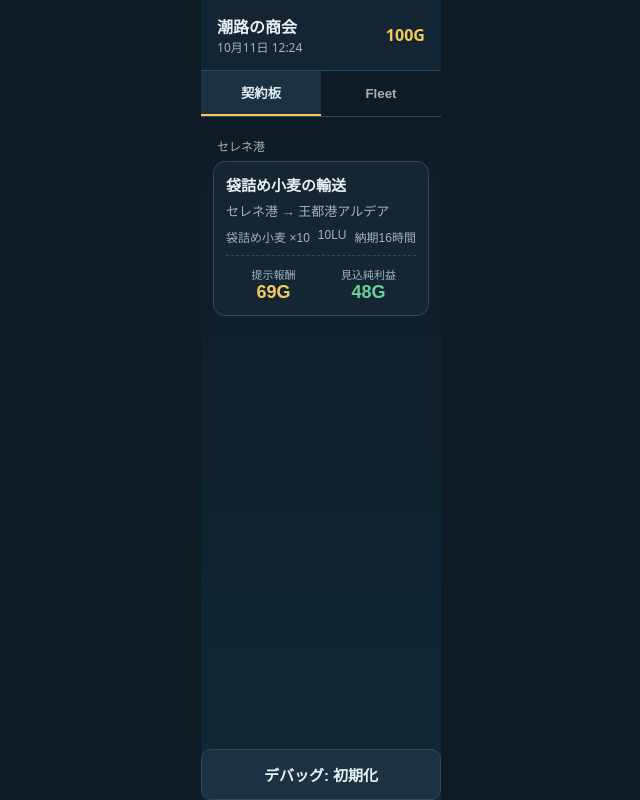
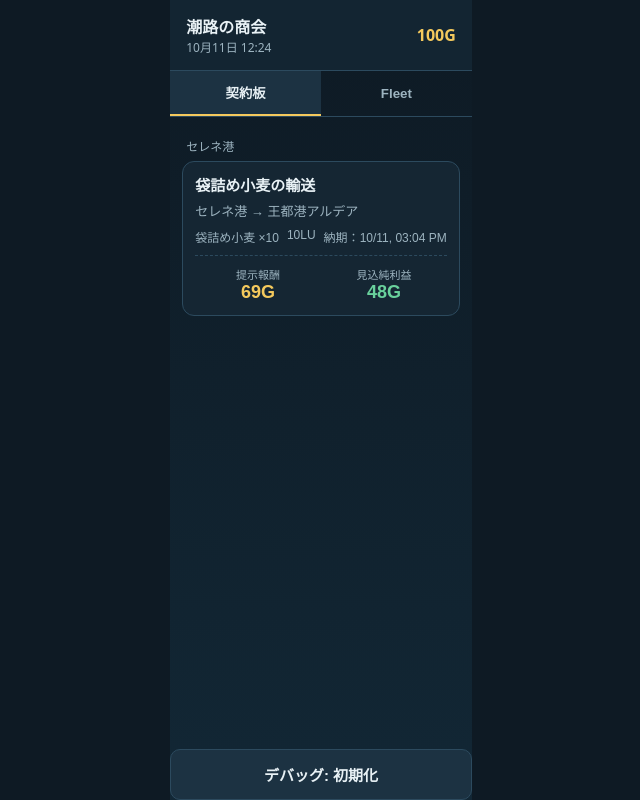
Before and after one commit to Shienori/shioji-no-shokai, a React (Vite) app in the folder shioji-no-shokai-mvp/: page / in a window 1280 px wide. Shown: the whole page, without its empty margins (319-959 px from the left). Built offline with nearby package versions, Linux system fonts and the light colour scheme.

Commit message:
feat: display deadlines with date and time
- Show contract board deadlines as real-world date and time
- Show the contract detail deadline with date and time
- Show the active contract deadline with date and time in FleetPanel
- Keep internal deadline calculations unchanged

```diff
--- a/shioji-no-shokai-mvp/src/components/contract/ContractCard.tsx
+++ b/shioji-no-shokai-mvp/src/components/contract/ContractCard.tsx
@@ -2,6 +2,7 @@ import type { ContractTemplate } from "../../domain/types";
 import { getPortById } from "../../data/ports";
 import { getRouteById } from "../../data/routes";
 import { getCargoById } from "../../data/cargos";
+import { GAME_TIME_MULTIPLIER } from "../../data/gameConstants";
 
 interface ContractCardProps {
   contract: ContractTemplate;
@@ -14,6 +15,14 @@ export function ContractCard({ contract, onSelect }: ContractCardProps) {
   const fromPort = getPortById(route.fromPortId);
   const toPort = getPortById(route.toPortId);
   const netProfit = Math.floor(contract.offeredReward * 0.7);
+  const realDeadlineMs = (contract.deadlineHours * 60 * 60 * 1000) / GAME_TIME_MULTIPLIER;
+  const deadlineTime = new Date(Date.now() + realDeadlineMs);
+  const deadlineLabel = deadlineTime.toLocaleString([], {
+    month: "2-digit",
+    day: "2-digit",
+    hour: "2-digit",
+    minute: "2-digit",
+  });
 
   return (
     <button className="card" onClick={onSelect}>
@@ -22,7 +31,7 @@ export function ContractCard({ contract, onSelect }: ContractCardProps) {
       <div className="meta">
         <span>{cargo.name} ×{contract.quantity}</span>
         <span>{cargo.loadUnitsPerUnit * contract.quantity}LU</span>
-        <span>納期{contract.deadlineHours}時間</span>
+        <span>納期：{deadlineLabel}</span>
       </div>
       <div className="reward-row">
         <div className="reward-item"><div className="label">提示報酬</div><div className="value">{contract.offeredReward}G</div></div>
--- a/shioji-no-shokai-mvp/src/components/contract/ContractDetailModal.tsx
+++ b/shioji-no-shokai-mvp/src/components/contract/ContractDetailModal.tsx
@@ -23,7 +23,12 @@ export function ContractDetailModal({ contract, canAccept, onAccept, onClose }:
   const netProfit = contract.offeredReward - expense;
   const realDeadlineMs = (contract.deadlineHours * 60 * 60 * 1000) / GAME_TIME_MULTIPLIER;
   const deadlineTime = new Date(Date.now() + realDeadlineMs);
-  const deadlineLabel = deadlineTime.toLocaleTimeString([], { hour: "2-digit", minute: "2-digit" });
+  const deadlineLabel = deadlineTime.toLocaleString([], {
+    month: "2-digit",
+    day: "2-digit",
+    hour: "2-digit",
+    minute: "2-digit",
+  });
 
   return (
     <div className="modal-backdrop open">
--- a/shioji-no-shokai-mvp/src/components/fleet/FleetPanel.tsx
+++ b/shioji-no-shokai-mvp/src/components/fleet/FleetPanel.tsx
@@ -19,7 +19,15 @@ export function FleetPanel({ ship, voyage, contract, progress, operationTime, cu
   const toPort = route ? getPortById(route.toPortId) : null;
   const remainingOperationMs = voyage ? Math.max(0, voyage.estimatedArrivalAt - operationTime) : 0;
   const remainingMs = remainingOperationMs / 6;
-  const remainingDeadlineMs = contract ? Math.max(0, contract.deadlineAt - currentGameTime) : 0;
+  const deadlineTime = contract ? new Date(contract.deadlineAt) : null;
+  const deadlineLabel = deadlineTime
+    ? deadlineTime.toLocaleString([], {
+        month: "2-digit",
+        day: "2-digit",
+        hour: "2-digit",
+        minute: "2-digit",
+      })
+    : "";
 
   return (
     <section>
@@ -33,7 +41,7 @@ export function FleetPanel({ ship, voyage, contract, progress, operationTime, cu
         {voyage && (
           <>
             <div className="kv"><span>残り時間</span><span>{formatDuration(remainingMs)}</span></div>
-            <div className="kv"><span>納期まで</span><span>{formatDuration(remainingDeadlineMs)}</span></div>
+            <div className="kv"><span>納期</span><span>{deadlineLabel}</span></div>
           </>
         )}
       </div>
```
